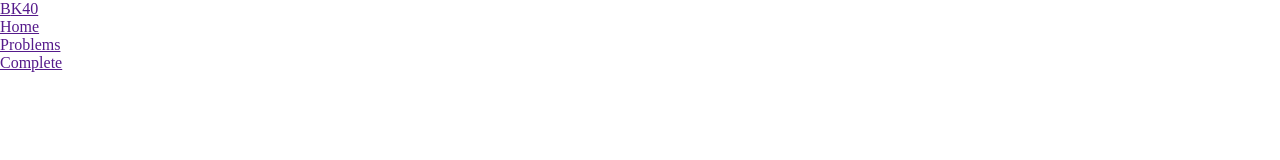
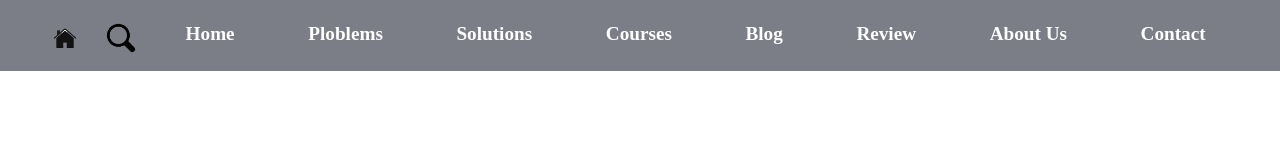
Before and after one commit to khadiza40/Lab4, a plain HTML site: page index.html in a window 1280 px wide. Drawn offline with Linux system fonts and the light colour scheme.

Commit message:
navbar add

```diff
--- a/index.html
+++ b/index.html
@@ -13,12 +13,20 @@
 
 <body>
     <header>
-        <nav class="menuBar" >
+        <nav class="menubar" >
+
             <ul >
-                <li><a href=""> <span>B</span>K40</a></li>
+
+                <li> <img class="Iconn" src="homeIcon.png" alt="HomeIcon"> </li>
+                <li> <img class="Iconn" src="searchIcon.png" alt="SearchIcon"> </li>
                 <li><a href="">Home</a></li>
-                <li><a href="">Problems</a></li>
-                <li><a href="">Complete</a></li>
+                <li><a href="">Ploblems</a></li>
+                <li><a href="">Solutions</a></li>
+                <li><a href="">Courses</a></li>
+                <li><a href="">Blog</a></li>
+                <li><a href="">Review</a></li>
+                <li><a href="">About Us</a></li>
+                <li><a href="">Contact</a></li>
             </ul>
 
 
@@ -27,7 +35,7 @@
     <main>
         <article>
             <header>
-                <h1></h1>
+
             </header>
             <section></section>
             <section></section>
--- a/nav.css
+++ b/nav.css
@@ -3,3 +3,46 @@
     padding: 0;
 
 }
+.menubar{
+    background-color:rgba(1, 4, 22, 0.514);
+    text-align: center;
+    font-weight: bolder;
+    margin-bottom: 14px;
+    padding-top: 10px;
+    font-size: larger;
+
+
+}
+
+.menubar ul{
+
+    list-style: none;
+    color: #fff;
+     display:inline-flex ;
+
+}
+.menubar ul li{
+
+    margin: 1vw;
+}
+.menubar ul li a{
+
+   text-decoration: none;
+   color: white;
+   padding: 10px;
+   margin: 12px 14px;
+
+}
+ .menubar ul li:hover{
+    background: rgba(1, 3, 27, 0.658);
+    border-radius: 3px;
+    font-size: 2vw;
+    padding: 10px;
+}
+
+.Iconn{
+    height: 30px;
+    width: 30px;
+
+
+}
```
Also changed, not shown: homeIcon.png (added), searchIcon.png (added).
